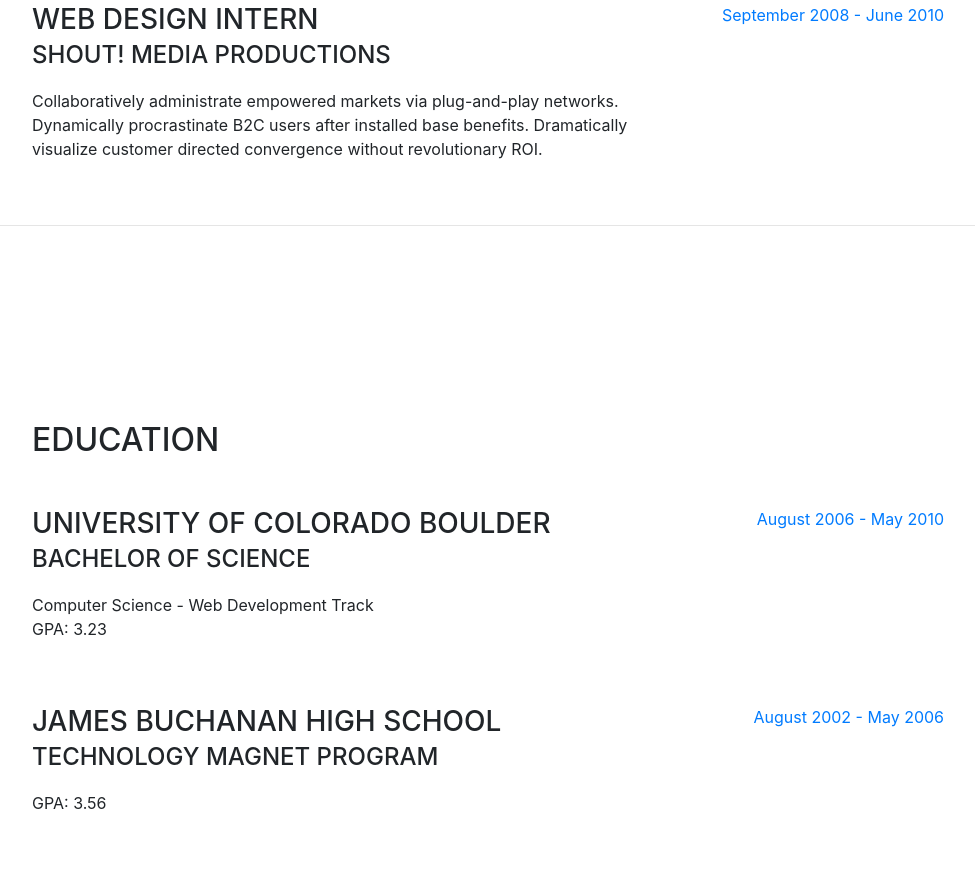
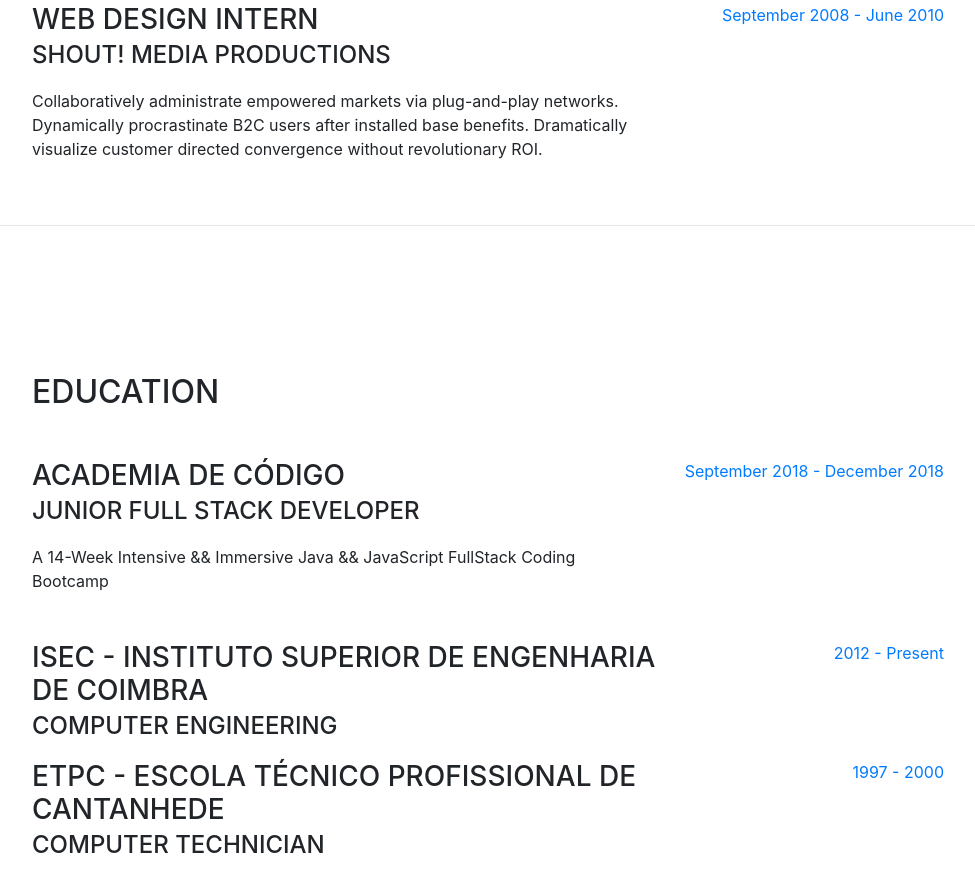
Before and after one commit to eXtr3me/eXtr3me.github.io, a website with bundled scripts: page index.html in a window 1280 px wide. Shown: the part 1669-2560 px from the top of the page, without its empty margins (288-1263 px from the left). Built offline with nearby package versions, Linux system fonts and the light colour scheme; a web font is replaced by a local one.

Commit message:
Updated Experience Section

```diff
--- a/index.html
+++ b/index.html
@@ -61,11 +61,11 @@
           <li class="nav-item">
             <a class="nav-link js-scroll-trigger" href="#about">About</a>
           </li>
-          <li class="nav-item">
-            <a class="nav-link js-scroll-trigger" href="#experience"
-              >Experience</a
-            >
-          </li>
+          <!--
+            <li class="nav-item">
+            <a class="nav-link js-scroll-trigger" href="#experience">Experience</a>
+            </li>
+          -->
           <li class="nav-item">
             <a class="nav-link js-scroll-trigger" href="#education"
               >Education</a
@@ -79,9 +79,11 @@
               >Interests</a
             >
           </li>
+          <!--
           <li class="nav-item">
             <a class="nav-link js-scroll-trigger" href="#awards">Awards</a>
           </li>
+          -->
         </ul>
       </div>
     </nav>
@@ -203,24 +205,39 @@
 
           <div class="resume-item d-flex flex-column flex-md-row mb-5">
             <div class="resume-content mr-auto">
-              <h3 class="mb-0">University of Colorado Boulder</h3>
-              <div class="subheading mb-3">Bachelor of Science</div>
-              <div>Computer Science - Web Development Track</div>
-              <p>GPA: 3.23</p>
+              <h3 class="mb-0">Academia de Código</h3>
+              <div class="subheading mb-3">Junior Full Stack Developer</div>
+              <div>
+                A 14-Week Intensive && Immersive Java && JavaScript FullStack
+                Coding Bootcamp
+              </div>
             </div>
             <div class="resume-date text-md-right">
-              <span class="text-primary">August 2006 - May 2010</span>
+              <span class="text-primary">September 2018 - December 2018</span>
             </div>
           </div>
 
           <div class="resume-item d-flex flex-column flex-md-row">
             <div class="resume-content mr-auto">
-              <h3 class="mb-0">James Buchanan High School</h3>
-              <div class="subheading mb-3">Technology Magnet Program</div>
-              <p>GPA: 3.56</p>
+              <h3 class="mb-0">
+                ISEC - Instituto Superior de Engenharia de Coimbra
+              </h3>
+              <div class="subheading mb-3">Computer Engineering</div>
             </div>
             <div class="resume-date text-md-right">
-              <span class="text-primary">August 2002 - May 2006</span>
+              <span class="text-primary">2012 - Present</span>
+            </div>
+          </div>
+
+          <div class="resume-item d-flex flex-column flex-md-row">
+            <div class="resume-content mr-auto">
+              <h3 class="mb-0">
+                ETPC - Escola Técnico Profissional de Cantanhede
+              </h3>
+              <div class="subheading mb-3">Computer Technician</div>
+            </div>
+            <div class="resume-date text-md-right">
+              <span class="text-primary">1997 - 2000</span>
             </div>
           </div>
         </div>
```
Also changed, not shown: 1 other file.
